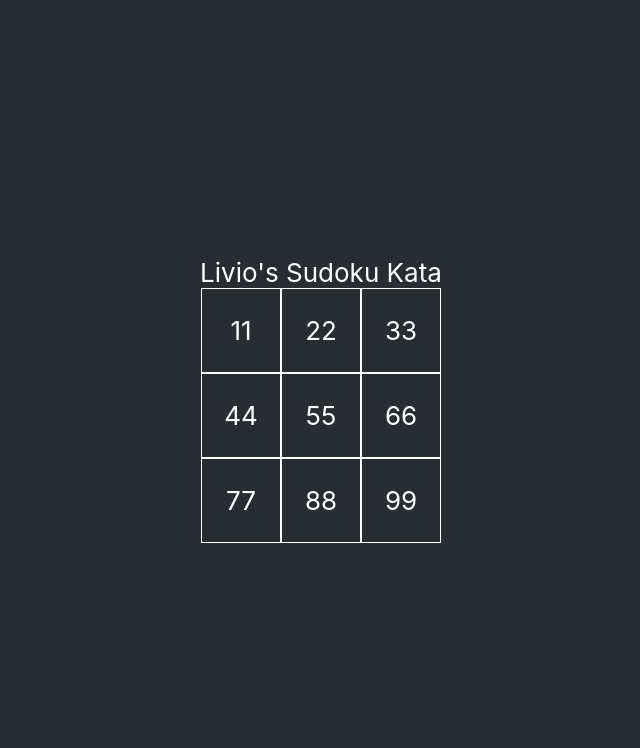
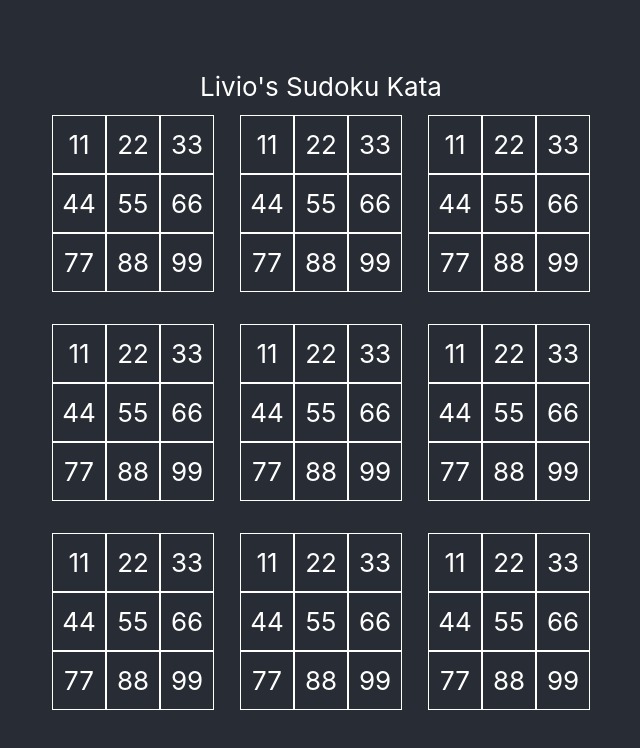
Before and after one commit to MrFrank75/SudokuReact, a React (Create React App) app: page / in a window 1280 px wide. Shown: the top 748 px of the page, without its empty margins (319-959 px from the left). Built offline with nearby package versions, Linux system fonts and the light colour scheme.

Commit message:
graphic improvements and master grid 9 by 9

```diff
--- a/src/App.js
+++ b/src/App.js
@@ -1,16 +1,7 @@
 import React from 'react';
-import SudokuGrid from './SudokuGrid';
+import SudokuGridContainer from './SudokuGridContainer';
 
 import './App.css';
-
-// import Card from './Card';
-// import GitHubForm from './GitHubForm';
-
-// const CardList = (props) => (
-// <div>
-//   {props.profiles.map(profile => <Card {...profile}/>)}
-// </div>
-// )
 
 class App extends React.Component{
 
@@ -37,9 +28,7 @@ class App extends React.Component{
      return (
       <div className="App-header">
         {this.props.title}
-        <SudokuGrid />
-        {/* <GitHubForm profileHandler={this.addNewProfile} repoListHandler={this.addRepoList}/>
-        <CardList profiles={this.state.profiles} /> */}
+        <SudokuGridContainer />
       </div>
      );
   }
--- a/src/GitHubForm.css
+++ /dev/null
@@ -1,6 +0,0 @@
-.GitHubForm {
-    padding:10px;
-    margin:10px;
-    background-color: gray;
-    border: 1px solid darkgray;
-  }
--- a/src/SudokuGrid.css
+++ b/src/SudokuGrid.css
@@ -1,8 +1,13 @@
 .ninebyninegrid {
     float: left;
     border:1px solid white;
-    width: 3em;
+    width: 2em;
     text-align: center;
-    padding-top: 1em;
-    padding-bottom: 1em;
+    padding-top: 0.5em;
+    padding-bottom: 0.5em;
 }
+
+.SudokuGrid {
+    display: inline-block ;
+    margin: 0.5em
+}
--- a/src/SudokuGrid.js
+++ b/src/SudokuGrid.js
@@ -10,7 +10,7 @@ class SudokuGrid extends React.Component{
     render() {
         // const profile = this.props;
         return (
-            <div>
+            <div className="SudokuGrid">
                 <div>
                     <div className="ninebyninegrid">{this.state.numbers[0]} </div>
                     <div className="ninebyninegrid">{this.state.numbers[1]} </div>
--- /dev/null
+++ b/src/SudokuGridContainer.css
@@ -0,0 +1,3 @@
+.SudokuGridContainerSingleLine {
+    border: 0px solid;
+}
--- /dev/null
+++ b/src/SudokuGridContainer.js
@@ -0,0 +1,30 @@
+import React from 'react';
+import './SudokuGridContainer.css';
+import SudokuGrid from './SudokuGrid';
+
+class SudokuGridContainer extends React.Component
+{
+    render(){
+        return(
+            <div>
+                <div className="SudokuGridContainerSingleLine" >
+                        <SudokuGrid ></SudokuGrid>
+                        <SudokuGrid ></SudokuGrid>
+                        <SudokuGrid ></SudokuGrid>
+                </div>
+                <div className="SudokuGridContainerSingleLine">
+                        <SudokuGrid ></SudokuGrid>
+                        <SudokuGrid ></SudokuGrid>
+                        <SudokuGrid ></SudokuGrid>
+                </div>
+                <div className="SudokuGridContainerSingleLine">
+                        <SudokuGrid ></SudokuGrid>
+                        <SudokuGrid ></SudokuGrid>
+                        <SudokuGrid ></SudokuGrid>
+                </div>
+            </div>
+        )
+    }
+}
+
+export default SudokuGridContainer
```
Also changed, not shown: src/Card.css (deleted, +0 -18 lines), src/Card.js (deleted, +0 -19 lines), src/GitHubForm.js (deleted, +0 -54 lines).
